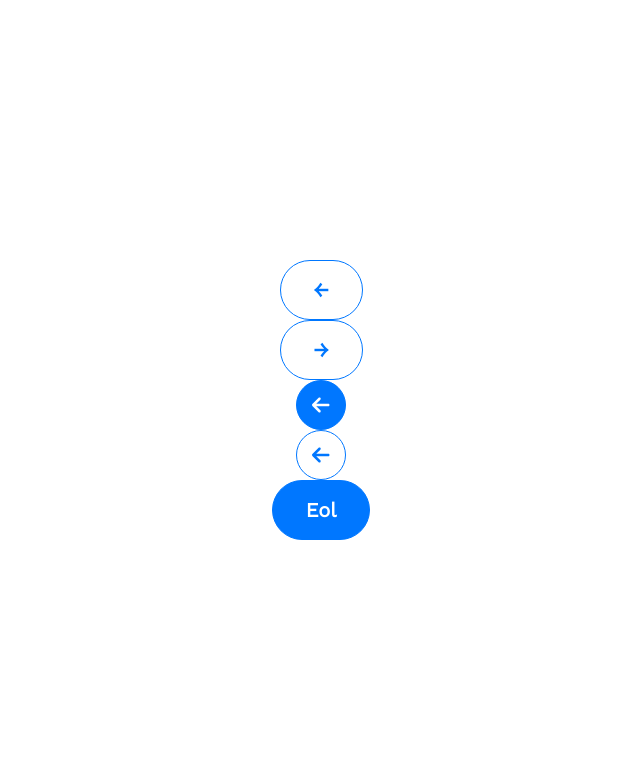
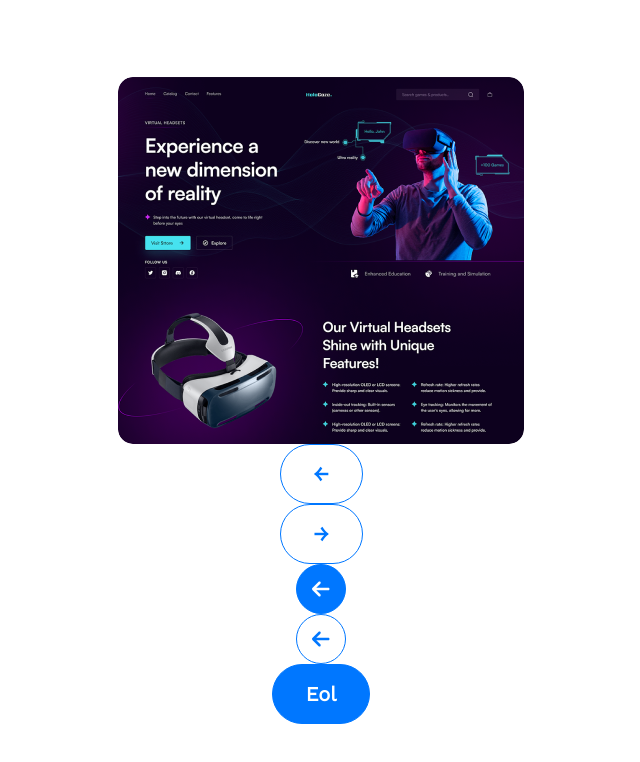
Before and after one commit to rezamohdev/my_portfolio, a React (Create React App) app: page / in a window 1280 px wide. Shown: the top 762 px of the page, without its empty margins (319-959 px from the left). Built offline with nearby package versions, Linux system fonts and the light colour scheme.

Commit message:
gallerycard

```diff
--- a/src/components/App/App.js
+++ b/src/components/App/App.js
@@ -2,11 +2,13 @@ import logo from '../../logo.svg';
 import './App.css';
 import Button from '../Button/Button';
 import SlideButton from '../SlideButton/SlideButton';
+import { GalleryCard } from '../GalleryCard/GalleryCard';
 
 function App() {
   return (
     <div className="App">
       <header className="App-header">
+        <GalleryCard />
         <Button lightButton={true}>	&#8592;	</Button>
         <Button lightButton={true}>	&#8594;</Button>
         <SlideButton />
--- /dev/null
+++ b/src/components/GalleryCard/GalleryCard.css
@@ -0,0 +1,40 @@
+.gallery-card {
+  width: 406px;
+  height: 367px;
+  position: relative;
+  border-radius: 15px;
+  cursor: pointer;
+  overflow: hidden;
+  transition: all 350ms;
+}
+.gallery-card:hover {
+  transform: translateY(-20px);
+}
+@keyframes goup {
+  0% {
+    transform: translateY(-20px);
+  }
+  100% {
+    transform: translateY(20px);
+  }
+}
+
+.gallery-card__image {
+  width: 100%;
+}
+.gallery-card__caption {
+  display: none;
+  width: 100%;
+  height: 50px;
+  background-color: #0000009b;
+  position: absolute;
+  bottom: 0;
+  right: 0;
+  place-items: center;
+  padding: 0;
+  margin: 0;
+}
+.gallery-card:hover .gallery-card__caption {
+  display: block;
+  transition: ease-in 580ms;
+}
--- /dev/null
+++ b/src/components/GalleryCard/GalleryCard.js
@@ -0,0 +1,9 @@
+import "./GalleryCard.css";
+import CardImage from '../../images/preview2.png';
+
+export const GalleryCard = () => {
+    return (<div className="gallery-card">
+        <img className="gallery-card__image" src={CardImage} />
+        <span className="gallery-card__caption">My Project | Portfolio</span>
+    </div>)
+}
```
Also changed, not shown: src/images/preview2.png (added), 1 other file (tests, documents, lock files or other folders).
